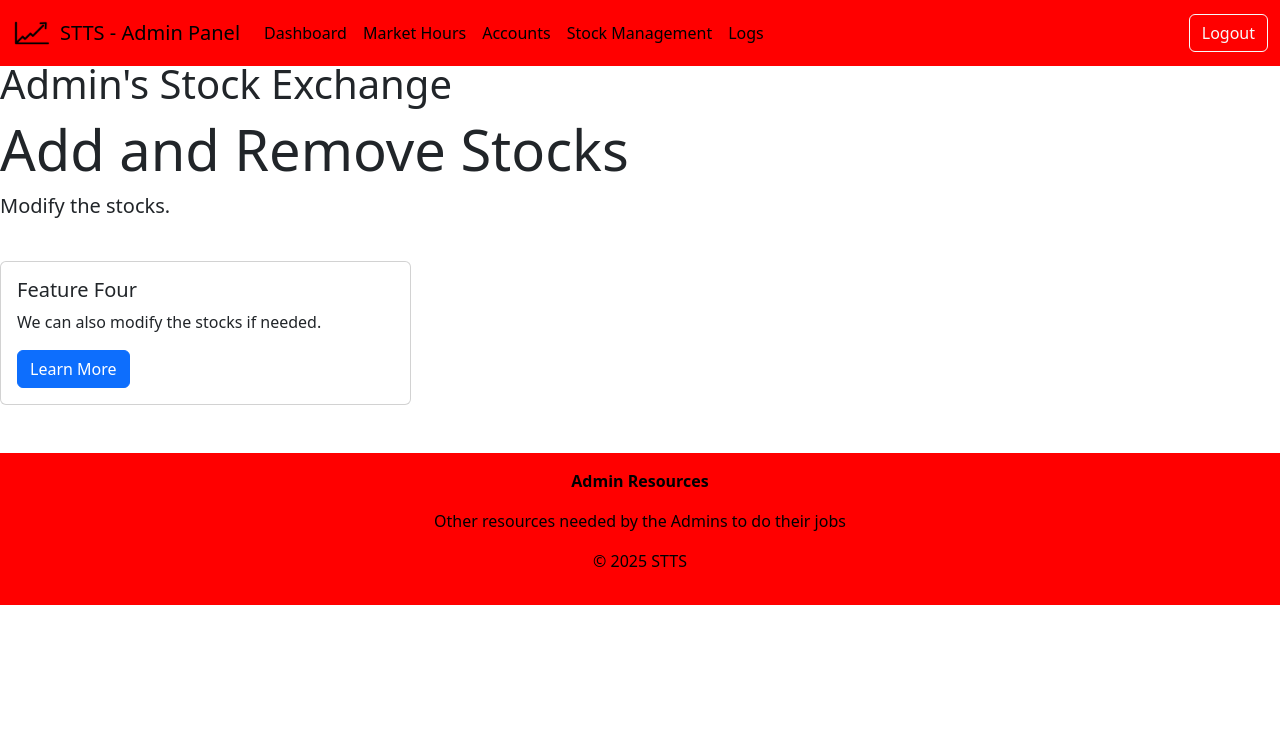
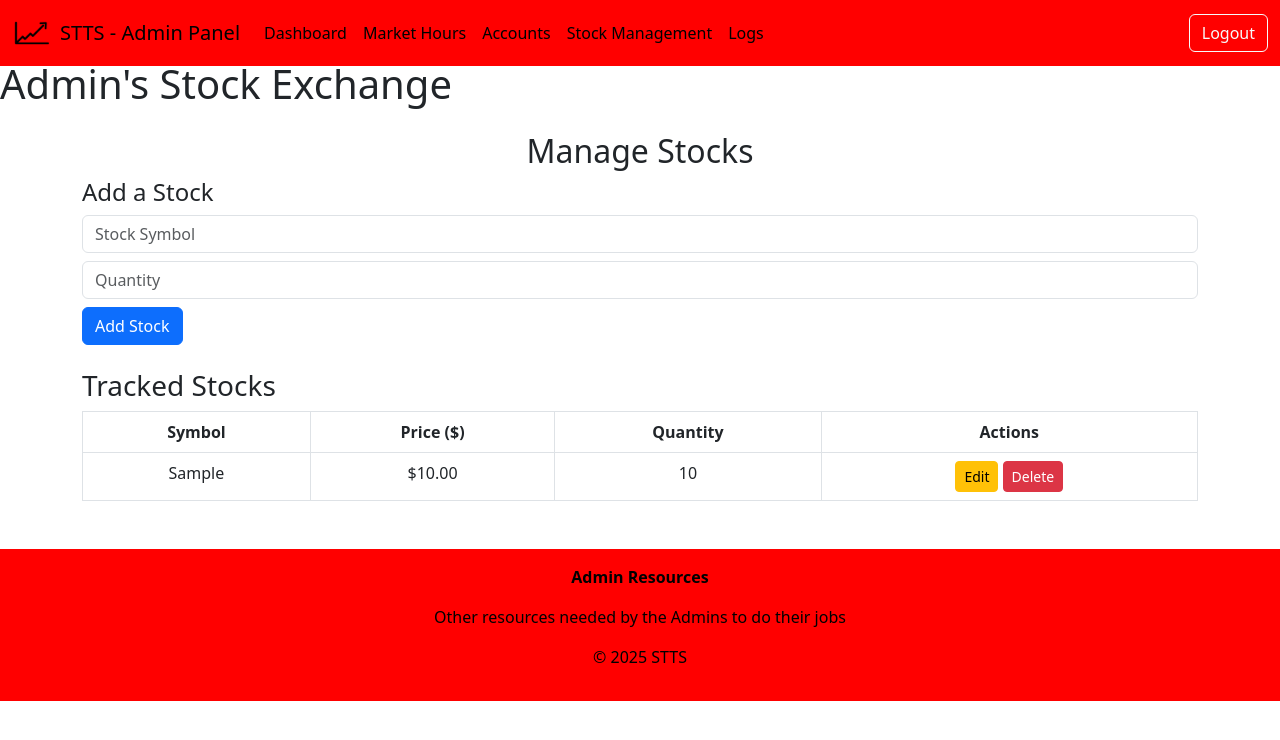
Before and after one commit to ivazqu10/Stocks, a Flask app: page /admin_add_remove_stock in a window 1280 px wide. Shown: the top 740 px of the page. Run offline with Flask 3, Linux system fonts and the light colour scheme; a user stored in the database is signed in; tables that the repository leaves empty hold one stand-in row (values such as "Sample post").

Commit message:
Created stocks function
The admin can create, modify, and delete stocks, which are then updated on the user's side.

```diff
--- a/app.py
+++ b/app.py
@@ -4,8 +4,9 @@ from flask_login import LoginManager, UserMixin, login_user, logout_user, login_
 from werkzeug.security import generate_password_hash, check_password_hash
 import os
 import yfinance as yf
-import datetime
+from datetime import datetime
 from functools import wraps
+import pandas as pd
 
 app = Flask(__name__)
 
@@ -15,61 +16,28 @@ app.config['SECRET_KEY'] = os.getenv("SECRET_KEY", 'your_secret_key_here')
 
 db = SQLAlchemy(app)
 
-login_manager = LoginManager()
-login_manager.init_app(app)
-login_manager.login_view = "login"
-
 class User(UserMixin, db.Model):
     id = db.Column(db.Integer, primary_key=True)
     username = db.Column(db.String(150), unique=True, nullable=False)
     password = db.Column(db.String(256), nullable=False)
     role = db.Column(db.String(50), default="user", nullable=False)
 
-class StockPrice(db.Model):
+class stock_price(db.Model):
     id = db.Column(db.Integer, primary_key=True)
     symbol = db.Column(db.String(10), nullable=False)
-    price = db.Column(db.Float, nullable=False)
-    timestamp = db.Column(db.DateTime, default=datetime.datetime.utcnow)
+    price = db.Column(db.Float, nullable=False, default=0.0)
+    quantity = db.Column(db.Integer, nullable=False, default=0)
+    timestamp = db.Column(db.DateTime, default=datetime.utcnow)
+
+with app.app_context():
+    db.create_all()
 
     def __repr__(self):
         return f"<Stock {self.symbol}: ${self.price}>"
 
-with app.app_context():
-    db.create_all()
-
-def fetch_stock_prices(stock_symbols):
-    stock_objects = []
-    for stock in stock_symbols:
-        try:
-            ticker = yf.Ticker(stock)
-            latest_price = ticker.info.get("regularMarketPrice")
-
-            if latest_price is not None:
-                stock_objects.append(StockPrice(symbol=stock, price=latest_price))
-                print(f"Stored {stock}: ${latest_price:.2f} in database")
-            else:
-                print(f"No market price available for {stock}")
-
-        except Exception as e:
-            print(f"Error fetching {stock}: {e}")
-
-    if stock_objects:
-        db.session.bulk_save_objects(stock_objects)
-        db.session.commit()
-
-@app.route('/update_stocks')
-@login_required
-def update_stocks():
-    stock_symbols = ["AAPL", "TSLA", "GOOG"]
-    fetch_stock_prices(stock_symbols)
-    flash("Stock prices updated successfully!", "success")
-    return redirect(url_for('buy_sell_stock'))
-
-@app.route('/buy_sell_stock')
-@login_required
-def buy_sell_stock():
-    stocks = StockPrice.query.order_by(StockPrice.timestamp.desc()).limit(10).all()
-    return render_template('buy_sell_stock.html', stocks=stocks)
+login_manager = LoginManager()
+login_manager.init_app(app)
+login_manager.login_view = "login"
 
 @login_manager.user_loader
 def load_user(user_id):
@@ -84,6 +52,119 @@ def admin_required(f):
         return f(*args, **kwargs)
     return decorated_function
 
+
+def get_stock_price(symbol):
+    try:
+        stock_data = yf.Ticker(symbol)
+        hist = stock_data.history(period="1d")
+        if not hist.empty:
+            price = hist["Close"].iloc[-1]
+            print(f"Fetched price for {symbol}: {price}")
+            return float(price)
+    except Exception as e:
+        print(f"Error fetching stock price for {symbol}: {e}")
+    return 0.0
+
+
+@app.route('/admin_add_remove_stock', methods=['GET', 'POST'])
+@login_required
+@admin_required
+def admin_add_remove_stock():
+    if request.method == 'POST':
+        symbol = request.form.get("symbol", "").upper()
+        quantity = request.form.get("quantity", 0, type=int)
+
+        if not symbol:
+            flash("Please insert stock.")
+            return redirect(url_for('admin_add_remove_stock'))
+
+        if quantity <= 0:
+            flash("Quantity cannot be 0.")
+            return redirect(url_for('admin_add_remove_stock'))
+
+        existing_stock = stock_price.query.filter_by(symbol=symbol).first()
+        if existing_stock:
+            flash(f"{symbol} is already being tracked.")
+            return redirect(url_for('admin_add_remove_stock'))
+
+        price = get_stock_price(symbol)
+        if price == 0.0:
+            flash(f"Failed to fetch stock price for {symbol}.")
+            return redirect(url_for('admin_add_remove_stock'))
+
+        new_stock = stock_price(symbol=symbol, price=price, quantity=quantity)
+        db.session.add(new_stock)
+        db.session.commit()
+
+        flash(f"Stock {symbol} added successfully with price ${price:.2f} and quantity {quantity}!")
+        return redirect(url_for('admin_add_remove_stock'))
+
+    stocks = stock_price.query.all()
+    return render_template('admin_add_remove_stock.html', stocks=stocks)
+
+@app.route('/delete_stock/<int:stock_id>', methods=['POST'])
+@login_required
+@admin_required
+def delete_stock(stock_id):
+    stock = stock_price.query.get(stock_id)
+    if not stock:
+        flash("Stock not found.")
+        return redirect(url_for('admin_add_remove_stock'))
+
+    db.session.delete(stock)
+    db.session.commit()
+
+    flash("Stock deleted.")
+    return redirect(url_for('admin_add_remove_stock'))
+
+@app.route('/edit_stock/<int:stock_id>', methods=['POST'])
+def edit_stock(stock_id):
+    stock = stock_price.query.get(stock_id)
+    if stock:
+        new_quantity = request.form.get('quantity', type=int)
+        if new_quantity and new_quantity > 0:
+            stock.quantity = new_quantity
+            stock.timestamp = datetime.utcnow()
+            db.session.commit()
+            flash(f'Stock {stock.symbol} updated.')
+        else:
+            flash('Invalid quantity.')
+    else:
+        flash('Stock not found.')
+
+    return redirect(url_for('admin_add_remove_stock'))
+
+@app.route('/buy_sell_stock')
+@login_required
+def buy_sell_stock():
+    stocks = stock_price.query.order_by(stock_price.timestamp.desc()).limit(10).all()
+    return render_template('buy_sell_stock.html', stocks=stocks)
+
+def fetch_stock_prices():
+    stock_symbols = [stock.symbol for stock in stock_price.query.all()]
+    if not stock_symbols:
+        print("No stocks available.")
+        return
+    try:
+        data = yf.download(stock_symbols, period="1d")['Adj Close'].iloc[-1]
+
+        for symbol in stock_symbols:
+            if not pd.isna(data[symbol]):
+                stock = stock_price.query.filter_by(symbol=symbol).first()
+                if stock:
+                    stock.price = data[symbol]
+                    stock.timestamp = datetime.utcnow()
+
+        db.session.commit()
+        print("Stock prices updated.")
+
+    except Exception as e:
+        print(f"Error fetching stock data: {e}")
+
+@app.route('/')
+@login_required
+def user_dashboard():
+    return render_template('user_dashboard.html')
 @app.route('/register', methods=['GET', 'POST'])
 def register():
     if request.method == 'POST':
@@ -119,10 +200,6 @@ def login():
         flash("Invalid username or password!", "danger")
     return render_template('login.html')
 
-@app.route('/')
-@login_required
-def user_dashboard():
-    return render_template('user_dashboard.html')
 
 @app.route('/portfolio')
 @login_required
@@ -163,12 +240,6 @@ def admin_market_hours():
 def admin_account_management():
     return render_template('admin_account_management.html')
 
-@app.route('/admin_add_remove_stock')
-@login_required
-@admin_required
-def admin_add_remove_stock():
-    return render_template('admin_add_remove_stock.html')
-
 @app.route('/logout')
 @login_required
 def logout():
@@ -176,5 +247,6 @@ def logout():
     flash("Logged out successfully.", "info")
     return redirect(url_for('login'))
 
+
 if __name__ == '__main__':
     app.run(debug=True)
--- a/templates/admin_add_remove_stock.html
+++ b/templates/admin_add_remove_stock.html
@@ -1,46 +1,70 @@
 {% extends "admin_base.html" %}
 
-{% block title %}Stock Management{% endblock %}
+{% block title %}Manage Stocks{% endblock %}
 
 {% block content %}
+<div class="container mt-4">
+    <h2 class="text-center">Manage Stocks</h2>
 
-<div class="row">
+    <form action="{{ url_for('admin_add_remove_stock') }}" method="POST" class="mb-4">
+        <h4>Add a Stock</h4>
+        <input type="text" name="symbol" class="form-control mb-2" placeholder="Stock Symbol" required>
+        <input type="number" name="quantity" class="form-control mb-2" min="1" placeholder="Quantity" required>
+        <button type="submit" class="btn btn-primary">Add Stock</button>
+    </form>
 
-    <div class="col-md-12">
+    <h3>Tracked Stocks</h3>
+    {% if stocks %}
+    <table class="table table-bordered text-center">
+        <thead>
+            <tr>
+                <th>Symbol</th>
+                <th>Price ($)</th>
+                <th>Quantity</th>
+                <th>Actions</th>
+            </tr>
+        </thead>
+        <tbody>
+            {% for stock in stocks %}
+            <tr>
+                <td>{{ stock.symbol }}</td>
+                <td>
+                    {% if stock.price is not none %}
+                        ${{ "%.2f"|format(stock.price) }}
+                    {% else %}
+                        N/A
+                    {% endif %}
+                </td>
+                <td>{{ stock.quantity }}</td>
+                <td>
+                    <button class="btn btn-warning btn-sm" data-bs-toggle="modal" data-bs-target="#editStockModal{{ stock.id }}">Edit</button>
+                    <form action="{{ url_for('delete_stock', stock_id=stock.id) }}" method="POST" class="d-inline">
+                        <button type="submit" class="btn btn-danger btn-sm" onclick="return confirm('Delete {{ stock.symbol }}?');">Delete</button>
+                    </form>
+                </td>
+            </tr>
 
-        <h1 class="display-4">Add and Remove Stocks</h1>
-
-        <p class="lead">Modify the stocks.</p>
-
-    </div>
-
+            <div class="modal fade" id="editStockModal{{ stock.id }}" tabindex="-1">
+                <div class="modal-dialog">
+                    <div class="modal-content">
+                        <div class="modal-header">
+                            <h5 class="modal-title">Edit {{ stock.symbol }}</h5>
+                            <button type="button" class="btn-close" data-bs-dismiss="modal"></button>
+                        </div>
+                        <div class="modal-body">
+                            <form action="{{ url_for('edit_stock', stock_id=stock.id) }}" method="POST">
+                                <input type="number" name="quantity" class="form-control mb-2" min="1" value="{{ stock.quantity }}" required>
+                                <button type="submit" class="btn btn-success">Save</button>
+                            </form>
+                        </div>
+                    </div>
+                </div>
+            </div>
+            {% endfor %}
+        </tbody>
+    </table>
+    {% else %}
+    <p class="text-muted">No stocks are currently tracked.</p>
+    {% endif %}
 </div>
-
-<!-- Example Bootstrap Components -->
-
-<div class="row mt-4">
-
-    <!-- Card Example -->
-
-    <div class="col-md-4">
-
-        <div class="card">
-
-            <div class="card-body">
-
-                <h5 class="card-title">Feature Four</h5>
-
-                <p class="card-text">We can also modify the stocks if needed.</p>
-
-                <a href="#" class="btn btn-primary">Learn More</a>
-
-            </div>
-
-        </div>
-
-    </div>
-
-
-</div>
-
 {% endblock %}
```
Also changed, not shown: templates/buy_sell_stock.html (+29 -54 lines).
